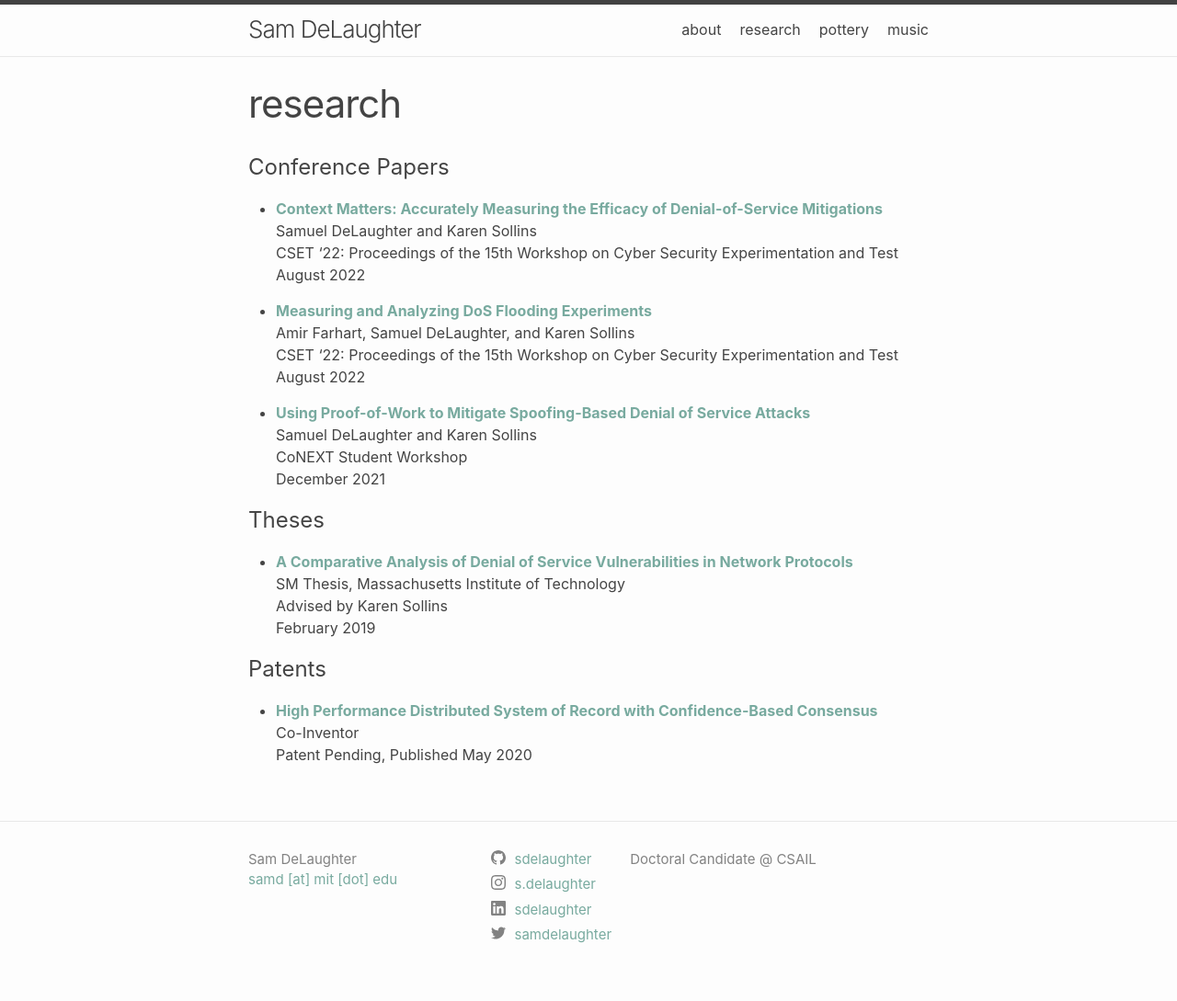
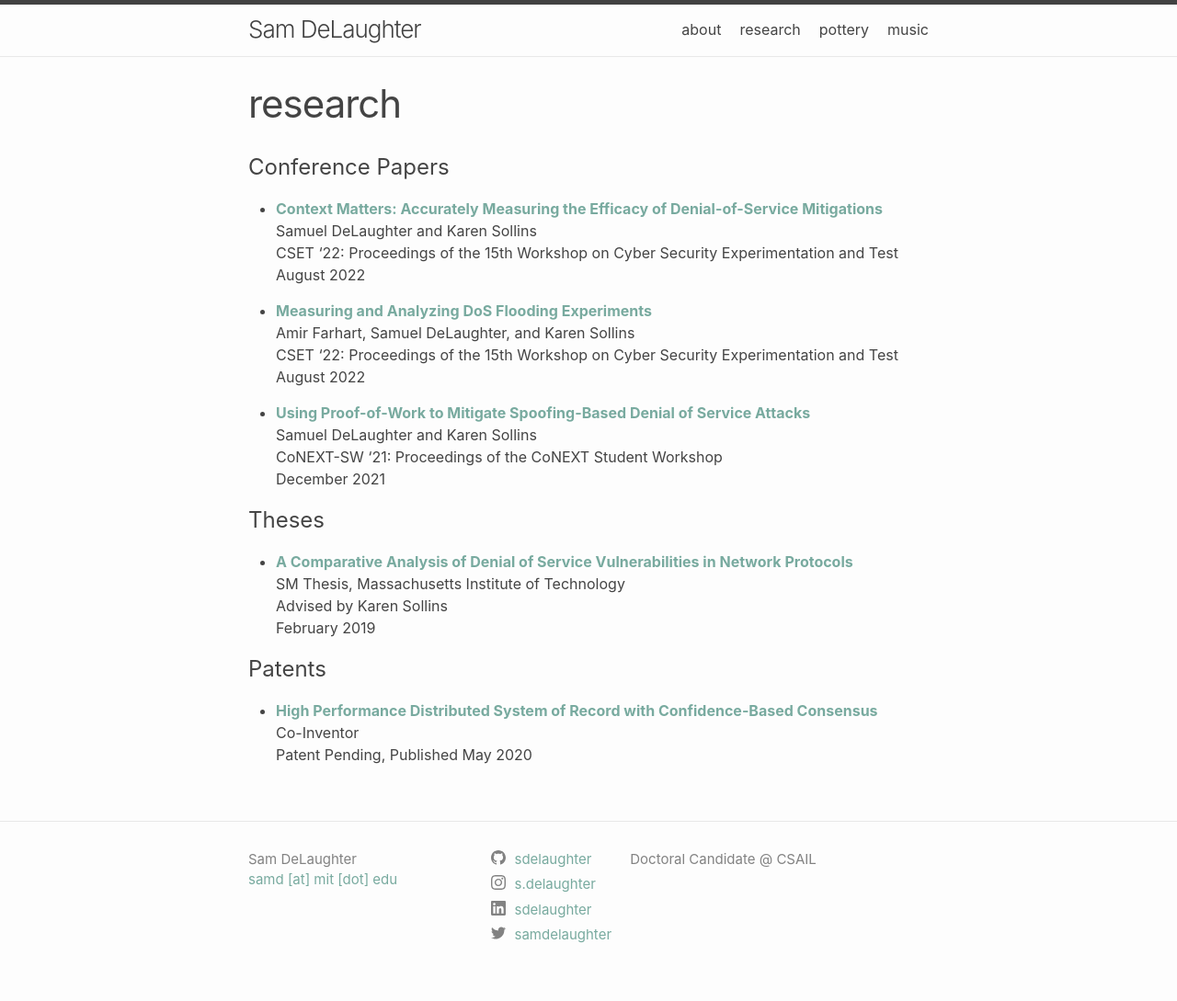
Before and after one commit to sdelaughter/sdelaughter.github.io, a Jekyll site: the page built from research.md, in a window 1280 px wide. Shown: the whole page at 92% size. Built offline with Jekyll 4.4.1, drawn with Linux system fonts in a browser that asks for light colours.

Commit message:
venue title

```diff
--- a/research.md
+++ b/research.md
@@ -18,7 +18,7 @@ permalink: /research/
 
 - **[Using Proof-of-Work to Mitigate Spoofing-Based Denial of Service Attacks](https://dl.acm.org/doi/10.1145/3488658.3493789)**<br>
   Samuel DeLaughter and Karen Sollins<br>
-  CoNEXT Student Workshop<br>
+  CoNEXT-SW '21: Proceedings of the CoNEXT Student Workshop<br>
   December 2021
 
 # Theses
```
